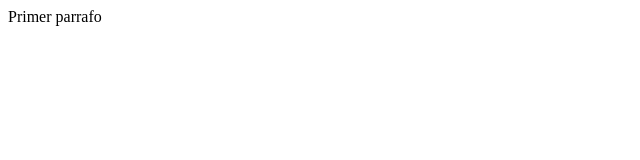
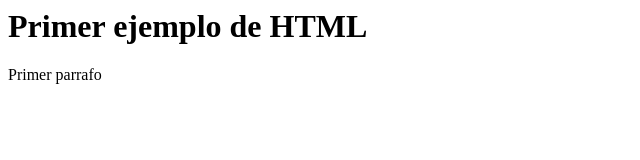
Before and after one commit to kruiz23/3ct, a plain HTML site: page public_html/index.html in a window 1280 px wide. Shown: the whole page, without its empty margins (0-640 px from the left). Drawn offline with Linux system fonts and the light colour scheme.

Commit message:
corrigio etiqueta h1

```diff
--- a/public_html/index.html
+++ b/public_html/index.html
@@ -5,7 +5,7 @@
 		</title>
 	</head>
 	<body>
-		<h1><style>Primer ejemplo de HTML</style></h1>
+		<h1>Primer ejemplo de HTML</h1>
 		<p>
 			Primer parrafo
 		</p>
```
